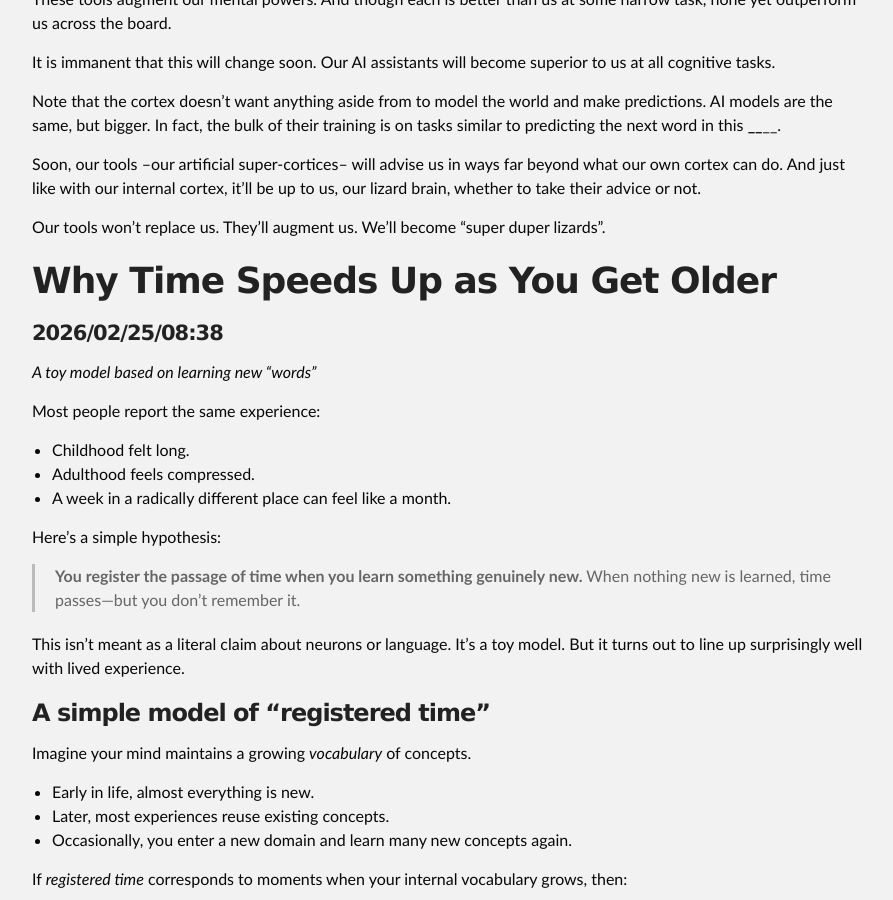
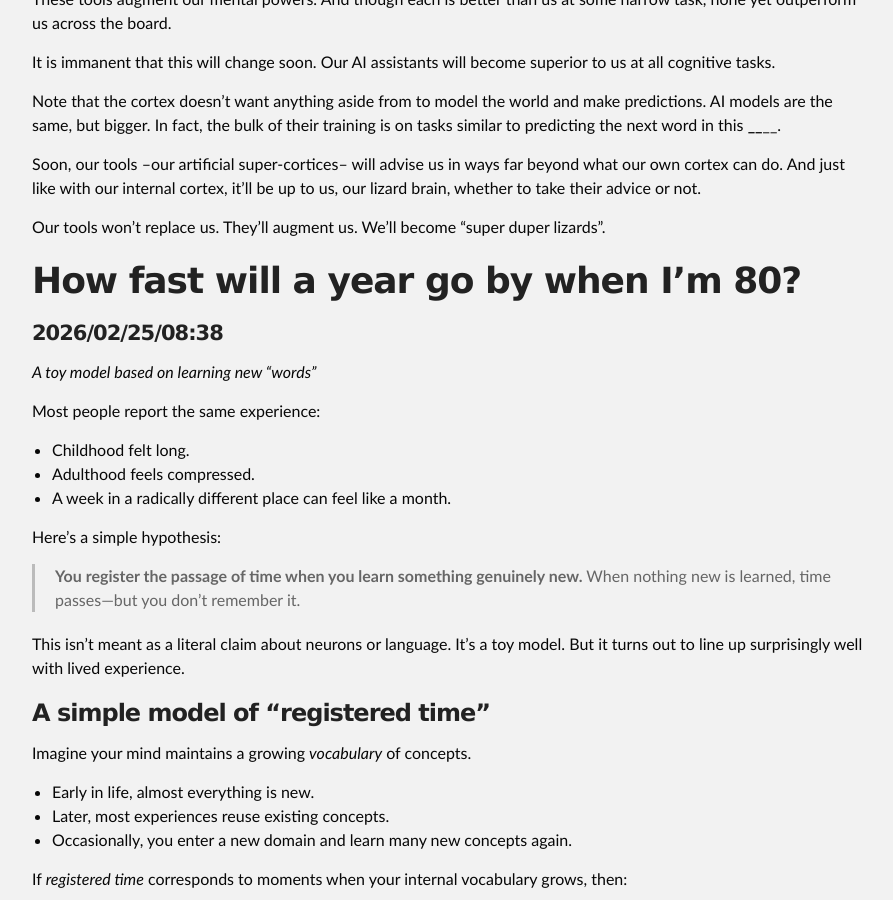
Before and after one commit to marcpickett1/marcpickett1.github.io, a Jekyll site: the page built from xblog.md, in a window 1280 px wide and 900 px high, scrolled down 36060 px. Shown: the whole window, without its empty margins (188-1081 px from the left). Built offline with Jekyll 4.4.1, drawn with Linux system fonts in a browser that asks for light colours.

Commit message:
Push it real good.

```diff
--- a/xblog.md
+++ b/xblog.md
@@ -1301,7 +1301,7 @@
 
 Our tools won't replace us.   They'll augment us.  We'll become "super duper lizards".
 
-# Why Time Speeds Up as You Get Older
+# How fast will a year go by when I'm 80?
 #### 2026/02/25/08:38
 
 *A toy model based on learning new "words"*
```
Also changed, not shown: _posts/2026-02-25-How-fast-will-a-year-go-by-when-Im-80.md (renamed from _posts/2026-02-25-Why-Time-Speeds-Up-as-You-Get-Older.md, +1 -1 lines), 1 other file.
